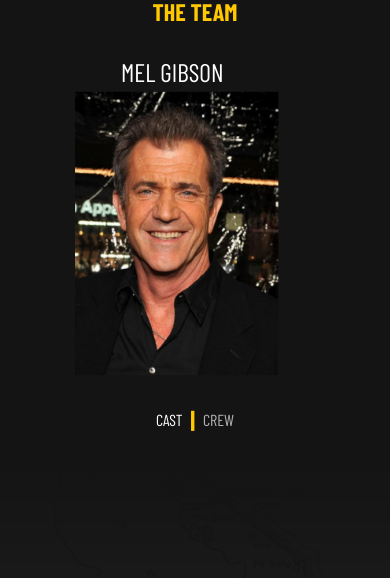
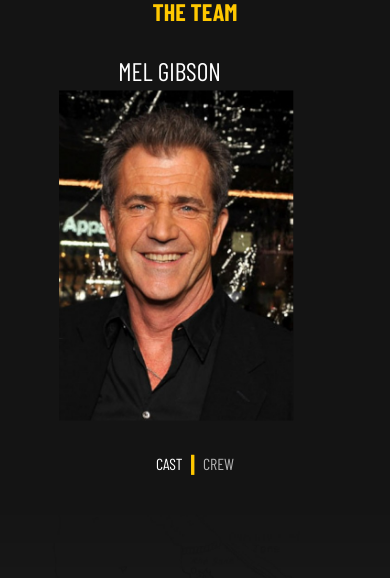
Before and after one commit to RaffaFS/We_Were_Soldiers_landing_page, a website: page index.html in a window 390 px wide. Shown: the part 461-1039 px from the top of the page. Drawn offline with nearby package versions, Linux system fonts and the light colour scheme; files that its build step writes are made by us from their sources; files whose address does not match are found by name.

Commit message:
melhorando a responsividade (teste de deploy vercel)

```diff
--- a/src/main.scss
+++ b/src/main.scss
@@ -162,12 +162,12 @@ body{
         }
     }
 
-    @media (max-width: 1440px){
+    @media (max-width: 1920px){
         width: 90%;
     }
 
     @media (max-width: 767px){
-        width: 240px;
+        width: 70%;
         margin: 0 auto;
     }
 }
```
